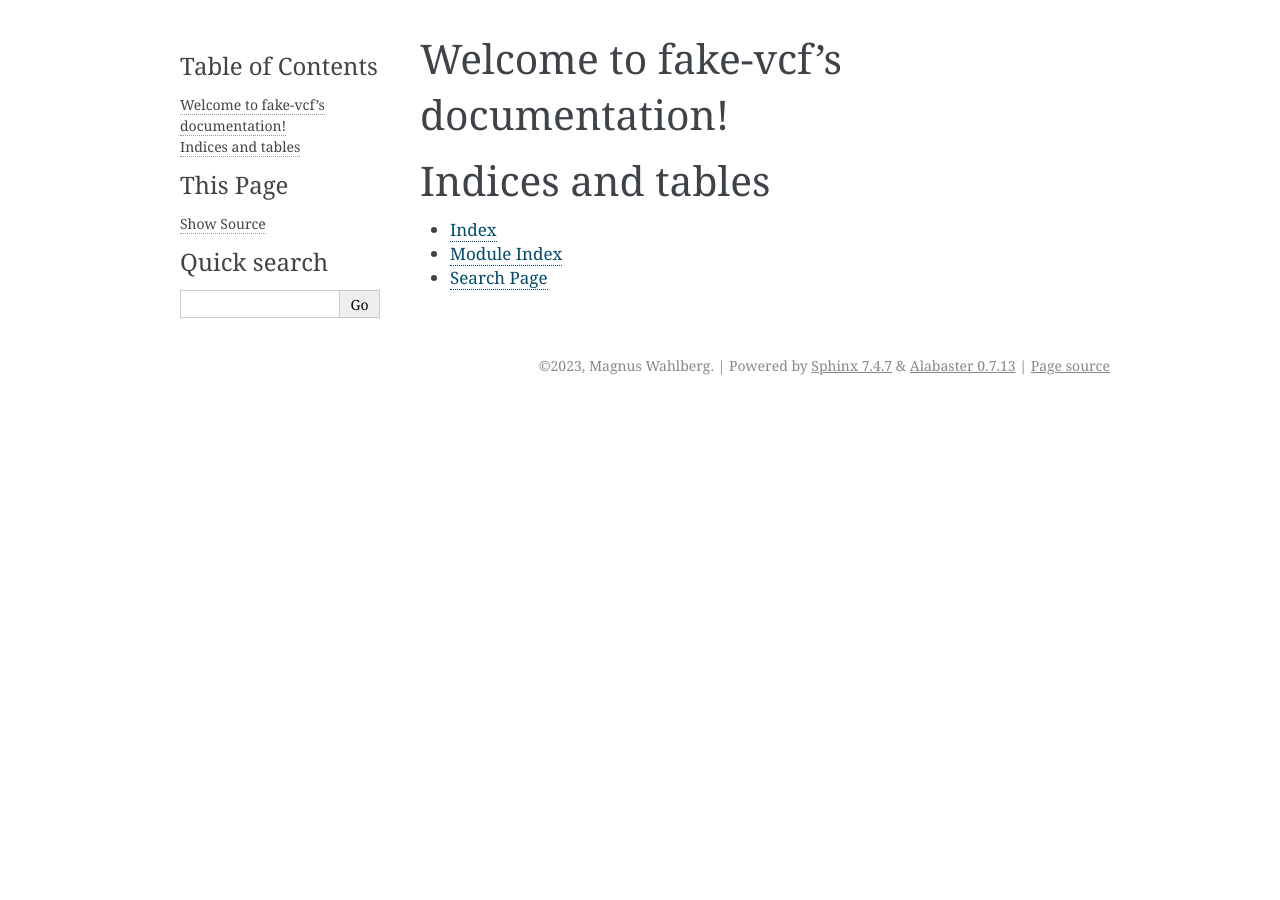
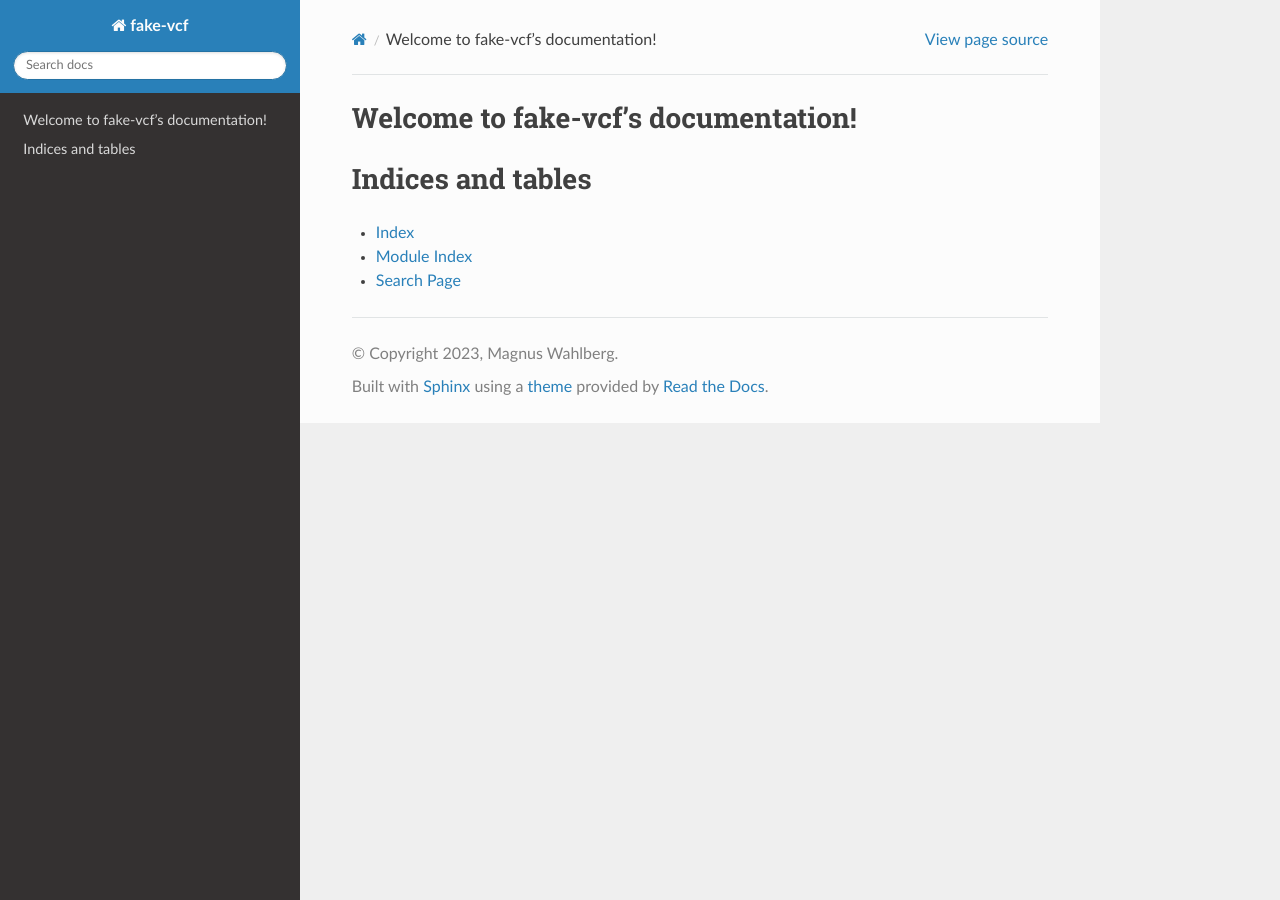
Before and after one commit to endast/fake-vcf, a Sphinx documentation site: the page built from docs/index.rst, in a window 1280 px wide. Built offline with Sphinx 7.4.7 and the Read the Docs theme 2.0.0, drawn with Linux system fonts in a browser that asks for light colours; some of the changed lines change nothing that is shown.

Commit message:
rtd  fix

```diff
--- a/docs/conf.py
+++ b/docs/conf.py
@@ -13,14 +13,26 @@ author = "Magnus Wahlberg"
 # -- General configuration ---------------------------------------------------
 # https://www.sphinx-doc.org/en/master/usage/configuration.html#general-configuration
 
-extensions = []
+extensions = [
+    "sphinx.ext.duration",
+    "sphinx.ext.doctest",
+    "sphinx.ext.autodoc",
+    "sphinx.ext.autosummary",
+    "sphinx.ext.intersphinx",
+]
+
 
 templates_path = ["_templates"]
 exclude_patterns = ["_build", "Thumbs.db", ".DS_Store"]
 
+intersphinx_mapping = {
+    "python": ("https://docs.python.org/3/", None),
+    "sphinx": ("https://www.sphinx-doc.org/en/master/", None),
+}
+intersphinx_disabled_domains = ["std"]
 
 # -- Options for HTML output -------------------------------------------------
 # https://www.sphinx-doc.org/en/master/usage/configuration.html#options-for-html-output
 
-html_theme = "alabaster"
+html_theme = "sphinx_rtd_theme"
 html_static_path = ["_static"]
--- a/docs/requirements.txt
+++ b/docs/requirements.txt
@@ -1,2 +1,2 @@
-sphinx==7.1.2
-sphinx-rtd-theme==1.3.0rc1
+sphinx==7.2.6
+sphinx-rtd-theme==1.3.0
```
Also changed, not shown: 1 other file.
